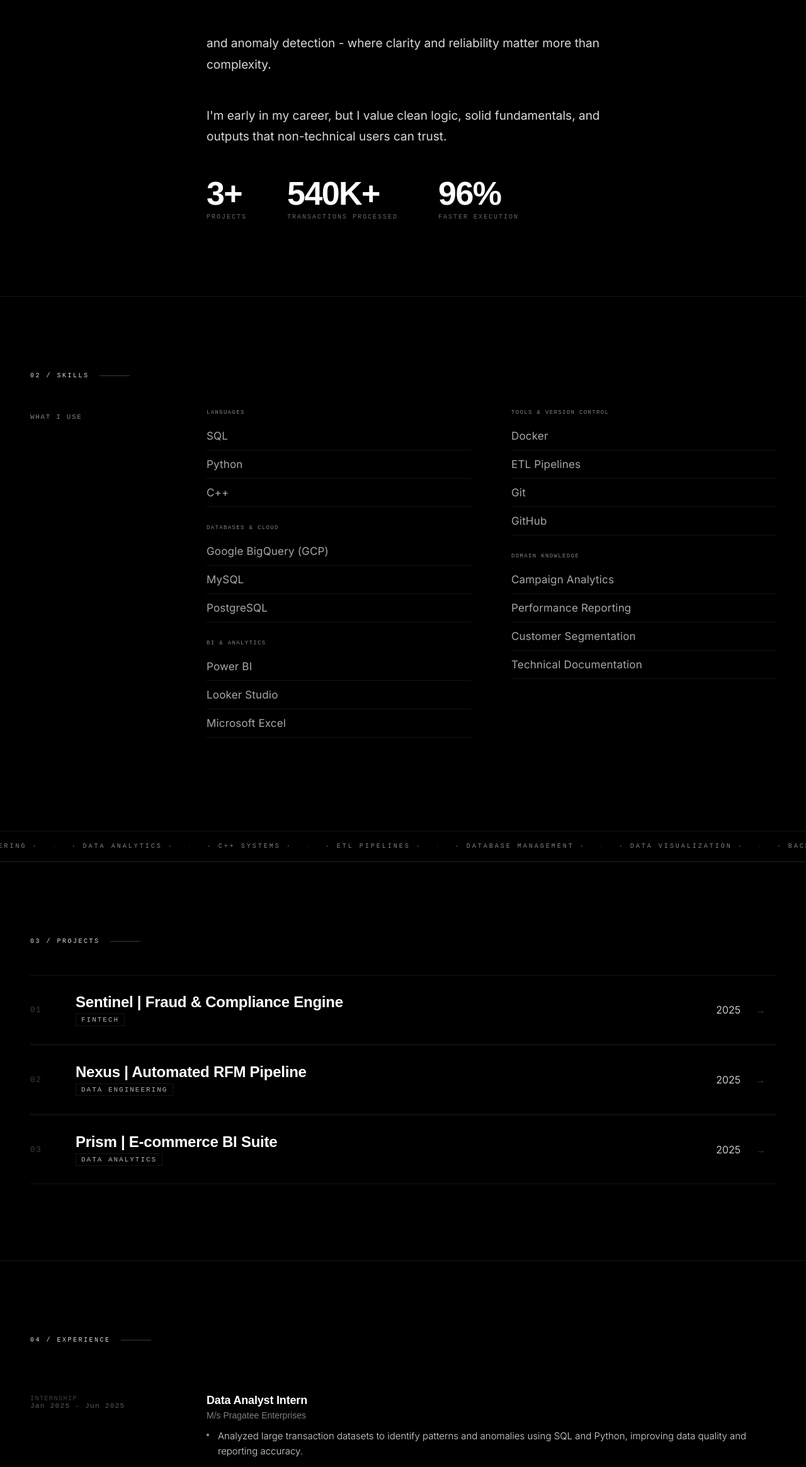
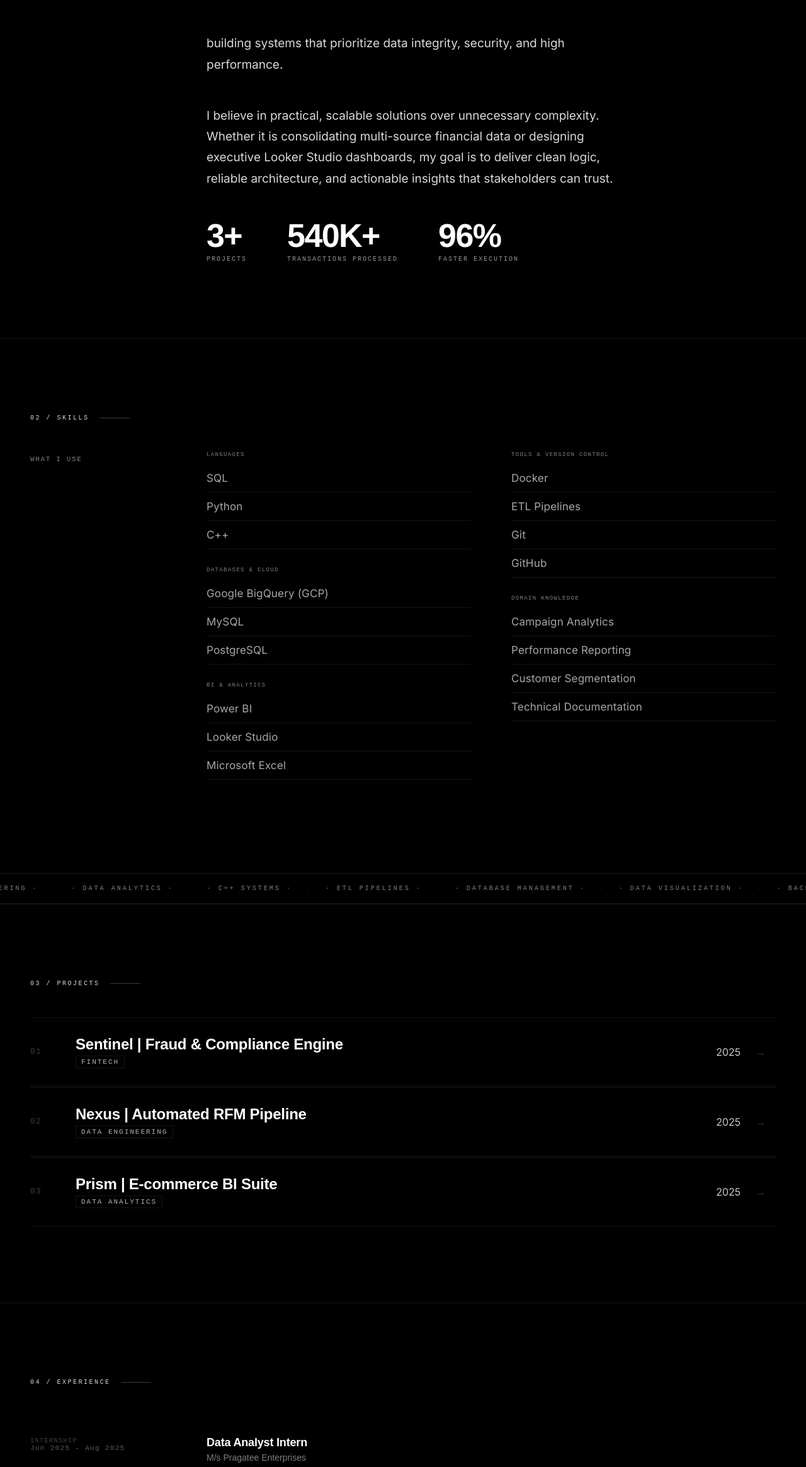
Before and after one commit to itsmeamitesh01/portfolio, a Next.js app: page / in a window 1280 px wide. Shown: the part 1142-3471 px from the top of the page at 63% size. Built offline with nearby package versions, Linux system fonts and the light colour scheme.

Commit message:
Updated styling

```diff
--- a/app/globals.css
+++ b/app/globals.css
@@ -595,7 +595,8 @@ section {
 }
 .about-content p {
   color:#ffffffd9;
-  max-width:640px;
+  /* max-width:640px; */
+  max-width: 680px;
   margin-bottom:48px;
   font-size:19px;
   font-weight:400;
@@ -617,7 +618,8 @@ section {
 .stat-label {
   font-family:var(--font-mono);
   letter-spacing:.2em;
-  color:var(--sub);
+  /* color:var(--sub); */
+  color: #999; /* Changed from var(--sub) for better visibility */
   text-transform:uppercase;
   margin-top:6px;
   font-size:10px
@@ -868,7 +870,7 @@ section {
   color: var(--sub);
   font-weight: 400;
 }
-.exp-list {
+/* .exp-list {
   display: flex;
   flex-direction: column;
   gap: 10px;
@@ -876,6 +878,16 @@ section {
   font-size: 15px;
   line-height: 1.6;
   margin-top: 12px;
+} */
+.exp-list {
+  display: flex;
+  flex-direction: column;
+  gap: 16px; /* Increased from 10px to let the bullets breathe */
+  color: #ffffffd9;
+  font-size: 15px;
+  line-height: 1.6;
+  margin-top: 12px;
+  max-width: 720px; /* Forces the text to wrap earlier, making it highly readable */
 }
 .exp-list li {
   position: relative;
--- a/app/page.tsx
+++ b/app/page.tsx
@@ -20,6 +20,7 @@ type TimelineItem = {
   org: string;
   desc: string;
   cgpa?: string;
+  tags?: string[]; // <-- ADD THIS LINE
 };
 
 const NAV = ["About", "Skills", "Projects", "Experience", "Education", "Certifications", "Contact"];
@@ -101,29 +102,54 @@ const SKILLS = [
   },
 ];
 
+// const EXPERIENCE = [
+//   {
+//     type: "Internship",
+//     year: "Jan 2025 - Jun 2025",
+//     title: "Data Analyst Intern",
+//     org: "M/s Pragatee Enterprises",
+//     points: [
+//     "Designed a data-backed bidding strategy framework using SQL and Excel, analyzing over 5,000 rows of historical project data to identify and prioritize key profit drivers.",
+//     "Consolidated multi-source budget variance data across 50+ projects, eliminating ~3 hours of manual reporting per week and significantly improving accuracy for the finance team.",
+//     "Developed dynamic Power BI dashboards to monitor 10+ active projects, enabling project manager to proactively track budgets and detect early cost-overruns."
+//     // "Enabled faster decision-making through clear data insights and visualizations, contributing to improved business outcomes."
+// ]
+//   }
+// ];
 const EXPERIENCE = [
   {
     type: "Internship",
-    year: "Jan 2025 - Jun 2025",
+    year: "Jun 2025 - Aug 2025",
     title: "Data Analyst Intern",
     org: "M/s Pragatee Enterprises",
     points: [
-    "Analyzed large transaction datasets to identify patterns and anomalies using SQL and Python, improving data quality and reporting accuracy.",
-    "Built dashboards using SQL and Power BI for real-time performance tracking and executive reporting, enabling data-driven decision-making.",
-    "Automated reporting workflows to improve efficiency and reduce manual effort, resulting in faster insights delivery.",
-    "Enabled faster decision-making through clear data insights and visualizations, contributing to improved business outcomes."
-]
+      "Designed a data-backed bidding strategy framework using SQL and Excel, analyzing over 5,000 rows of historical project data to identify and prioritize key profit drivers.",
+      "Consolidated multi-source budget variance data across 50+ projects, eliminating ~3 hours of manual reporting per week and significantly improving accuracy for the finance team.",
+      "Developed dynamic Power BI dashboards to monitor 10+ active projects, enabling 4 project managers to proactively track budgets and detect early cost-overruns."
+    ],
+    tags: ["SQL", "Microsoft Excel", "Power BI", "Data Modeling"]
   }
 ];
 
+// const EDUCATION: TimelineItem[] = [
+//   {
+//     type: "Undergraduate",
+//     year: "2020 – 2024",
+//     title: "B.Tech in Computer Science and Engineering",
+//     org: "Jaypee University of Engineering and Technology · Guna",
+//     desc: "Focused on core computer science fundamentals including data structures, database systems, and object-oriented design. Applied these concepts through coursework and independent projects in data analysis and software development.",
+//     cgpa: "CGPA:8.6"
+//   },
+// ];
 const EDUCATION: TimelineItem[] = [
   {
     type: "Undergraduate",
     year: "2020 – 2024",
     title: "B.Tech in Computer Science and Engineering",
     org: "Jaypee University of Engineering and Technology · Guna",
-    desc: "Focused on core computer science fundamentals including data structures, database systems, and object-oriented design. Applied these concepts through coursework and independent projects in data analysis and software development.",
-    cgpa: "CGPA:8.6"
+    desc: "Built a rigorous technical foundation in software engineering, algorithmic problem solving, and data architecture. Applied core computer science principles to engineer scalable backend systems and optimize data pipelines.",
+    cgpa: "CGPA: 8.6",
+    tags: ["Data Structures", "Algorithms", "DBMS", "OOP", "Operating Systems"]
   },
 ];
 
@@ -137,7 +163,7 @@ const CERTIFICATIONS = [
   {
     name: "Google Data Analytics Professional Certificate",
     year: "2025",
-    url: "https://drive.google.com/file/d/1bPdJuyfHFuPwSlZ6Ao7Iru_taLhZqZo0/view",
+    url: "https://coursera.org/share/d5cf9471c40fc75328d567b9d82f4ce2",
     desc: "Applied SQL, data cleaning protocols, and end-to-end analytics workflows to derive insights from real-world datasets, demonstrating proficiency in data-driven decision-making and storytelling with data."
   },
    {
@@ -444,7 +470,7 @@ const speedRef = useRef<HTMLDivElement | null>(null);
             <div className="about-label reveal" data-reveal>
               Who I am
             </div>
-            <div className="about-content">
+            {/* <div className="about-content">
               <p className="reveal" data-reveal style={{ transitionDelay: "0.1s" }}>
                 I work with data - cleaning it, analyzing it, and turning it into decisions that actually get used.
               </p>
@@ -458,9 +484,24 @@ const speedRef = useRef<HTMLDivElement | null>(null);
                 I'm early in my career, but I value clean logic, solid fundamentals, and outputs that non-technical users can trust.
               </p>
 
-              <div className="stats-row" ref={statsRef}>
-  <div>
-    <div
+              <div className="stats-row" ref={statsRef}> */}
+              <div className="about-content">
+                <p className="reveal" data-reveal style={{ transitionDelay: "0.1s" }}>
+                  I engineer scalable data pipelines and robust backend systems that turn raw, complex information into strategic business decisions.
+                </p>
+
+                <p className="reveal" data-reveal style={{ transitionDelay: "0.25s" }}>
+                  My expertise bridges traditional software engineering and modern analytics. From designing deterministic C++ risk-scoring engines to automating massive ETL workflows on Google Cloud Platform, I focus on building systems that prioritize data integrity, security, and high performance.
+                </p>
+
+                <p className="reveal" data-reveal style={{ transitionDelay: "0.4s" }}>
+                  I believe in practical, scalable solutions over unnecessary complexity. Whether it is consolidating multi-source financial data or designing executive Looker Studio dashboards, my goal is to deliver clean logic, reliable architecture, and actionable insights that stakeholders can trust.
+                </p>
+
+                <div className="stats-row" ref={statsRef}>
+                  {/* Keep your existing stats-row code here! */}
+                <div>
+      <div
       ref={projectsRef}
       className="stat-num reveal"
       data-reveal
@@ -661,6 +702,15 @@ const speedRef = useRef<HTMLDivElement | null>(null);
               <li key={i}>{p}</li>
             ))}
           </ul>
+          {item.tags && (
+            <div className="project-stack" style={{ marginTop: '24px' }}>
+              {item.tags.map((tag) => (
+                <span key={tag} className="stack-chip">
+                  {tag}
+                </span>
+              ))}
+            </div>
+          )}
         </div>
 
       </div>
@@ -668,7 +718,7 @@ const speedRef = useRef<HTMLDivElement | null>(null);
   </div>
 </section>
 
-        <section id="education">
+        {/* <section id="education">
           <div className="section-meta reveal" data-reveal>
             05 / Education
           </div>
@@ -686,6 +736,39 @@ const speedRef = useRef<HTMLDivElement | null>(null);
                   {item.cgpa && <p className="cgpa">{item.cgpa}</p>}
                   </div>
                 </div>
+            ))}
+          </div>
+        </section> */}
+        <section id="education">
+          <div className="section-meta reveal" data-reveal>
+            05 / Education
+          </div>
+          <div className="timeline">
+            {EDUCATION.map((item) => (
+              <div className="timeline-item reveal" data-reveal key={item.title}>
+                <div>
+                  <div className="timeline-type">{item.type}</div>
+                  <div className="timeline-year">{item.year}</div>
+                </div>
+                <div>
+                  <div className="timeline-title">{item.title}</div>
+                  <div className="timeline-org">{item.org}</div>
+                  <p className="timeline-desc">{item.desc}</p>
+                  {item.cgpa && <p className="cgpa">{item.cgpa}</p>}
+
+                  {/* ADDED: The tag rendering block for your coursework */}
+                  {item.tags && (
+                    <div className="project-stack" style={{ marginTop: '16px' }}>
+                      {item.tags.map((tag) => (
+                        <span key={tag} className="stack-chip">
+                          {tag}
+                        </span>
+                      ))}
+                    </div>
+                  )}
+
+                </div>
+              </div>
             ))}
           </div>
         </section>
```
